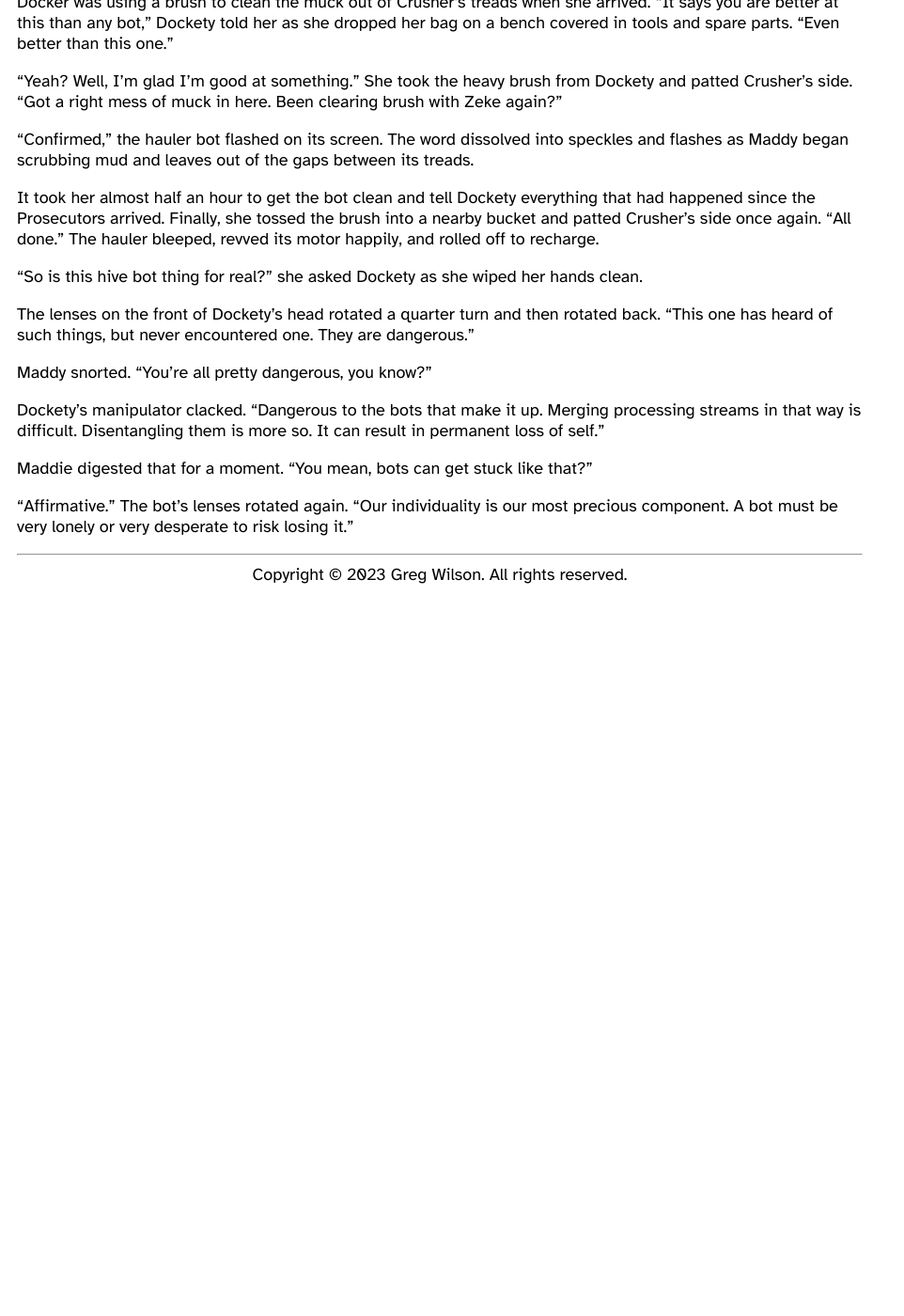
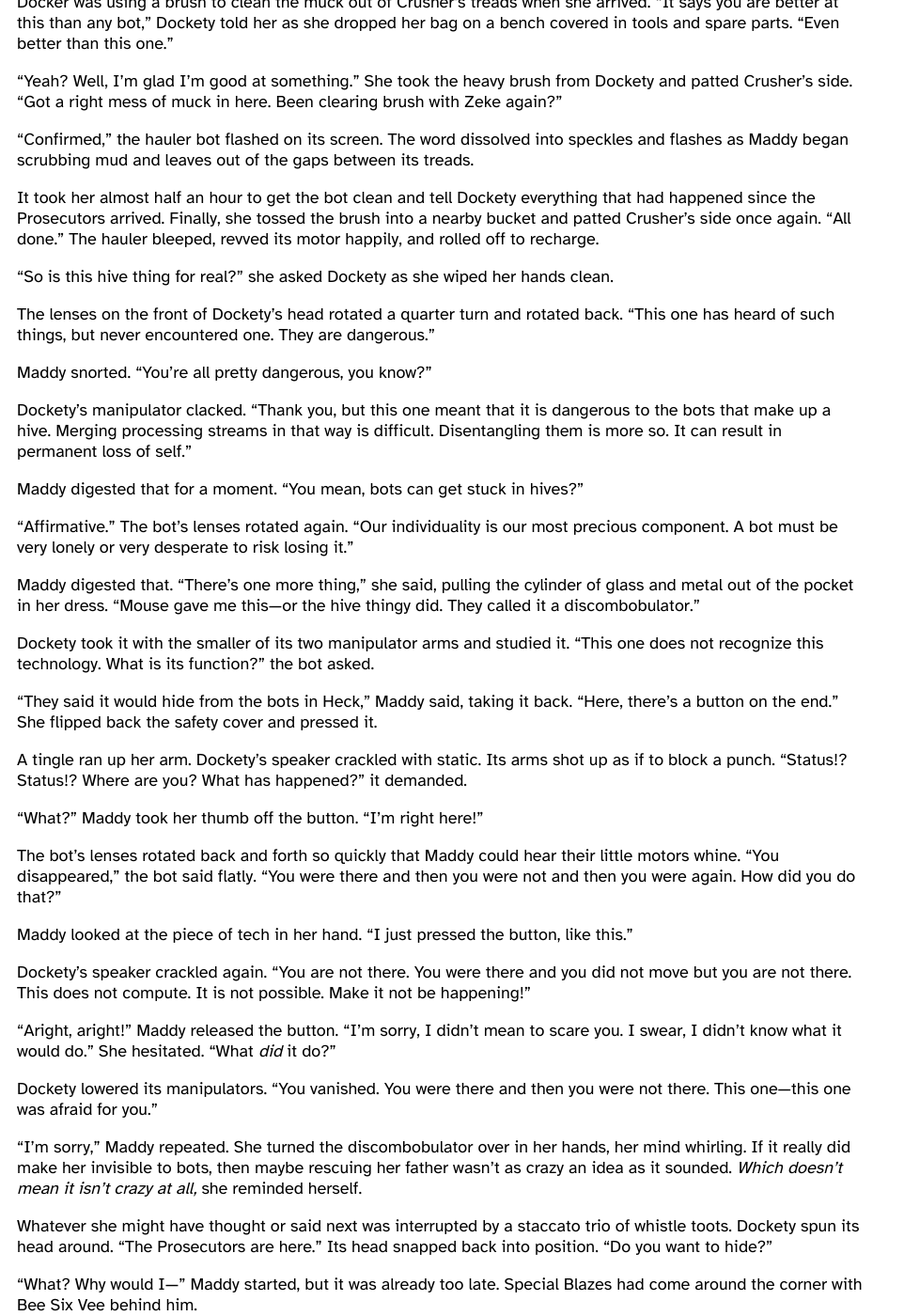
Before and after one commit to gvwilson/fiction, a Jekyll site: the page built from in-heck/index.md, in a window 1280 px wide and 1400 px high, scrolled down 20013 px. Shown: the whole window at 94% size, without its empty margins (0-962 px from the left). Built offline with Jekyll 4.4.1, drawn with Linux system fonts in a browser that asks for light colours; before the commit the page ends 20643 px from its top, so only the background shows below that; some of the changed text lies outside the part shown.

Commit message:
+526 words of In Heck

```diff
--- a/_data/status.csv
+++ b/_data/status.csv
@@ -24,6 +24,7 @@
 in-heck,2023-12-31,9032
 in-heck,2024-01-01,10066
 in-heck,2024-01-02,10607
+in-heck,2024-01-04,11133
 last-wolf,2023-09-01,41953
 leaderboard,2023-12-26,1094
 leaderboard,2023-12-27,1657
--- a/in-heck/index.md
+++ b/in-heck/index.md
@@ -379,7 +379,7 @@
 "I was wondering when that would arrive."
 He opened the breadbox on the counter behind him,
 took out a butternut cookie,
-and offered it to Maddie.
+and offered it to Maddy.
 
 "What's this for?" she asked.
 
@@ -1577,7 +1577,7 @@
 "What about bots?"
 Maddy asked loudly.
 
-The corner of the tiger's mouth quirked.
+The corner of the tiger's mouth quirked up.
 "Miz Roo, I presume?
 Pleased to make your acquaintance."
 
@@ -1851,17 +1851,123 @@
 "You're all pretty dangerous, you know?"
 
 Dockety's manipulator clacked.
-"Dangerous to the bots that make it up.
+"Thank you,
+but this one meant that it is dangerous to the bots that make up a hive.
 Merging processing streams in that way is difficult.
 Disentangling them is more so.
 It can result in permanent loss of self."
 
-Maddie digested that for a moment.
-"You mean, bots can get stuck like that?"
+Maddy digested that for a moment.
+"You mean, bots can get stuck in hives?"
 
 "Affirmative."
 The bot's lenses rotated again.
 "Our individuality is our most precious component.
 A bot must be very lonely or very desperate to risk losing it."
 
+Maddy digested that.
+"There's one more thing,"
+she said,
+pulling the cylinder of glass and metal out of the pocket in her dress.
+"Mouse gave me this—or the hive thingy did.
+They called it a discombobulator."
+
+Dockety took it with the smaller of its two manipulator arms
+and studied it.
+"This one does not recognize this technology.
+What is its function?" the bot asked.
+
+"They said it would hide from the bots in Heck,"
+Maddy said,
+taking it back.
+"Here, there's a button on the end."
+She flipped back the safety cover and pressed it.
+
+A tingle ran up her arm.
+Dockety's speaker crackled with static.
+Its arms shot up as if to block a punch.
+"Status!? Status!? Where are you? What has happened?"
+it demanded.
+
+"What?"
+Maddy took her thumb off the button.
+"I'm right here!"
+
+The bot's lenses rotated back and forth so quickly
+that Maddy could hear their little motors whine.
+"You disappeared," the bot said flatly.
+"You were there and then you were not and then you were again.
+How did you do that?"
+
+Maddy looked at the piece of tech in her hand.
+"I just pressed the button,
+like this."
+
+Dockety's speaker crackled again.
+"You are not there.
+You were there and you did not move but you are not there.
+This does not compute.
+It is not possible.
+Make it not be happening!"
+
+"Aright, aright!"
+Maddy released the button.
+"I'm sorry,
+I didn't mean to scare you.
+I swear, I didn't know what it would do."
+She hesitated.
+"What *did* it do?"
+
+Dockety lowered its manipulators.
+"You vanished.
+You were there and then you were not there.
+This one—this one was afraid for you."
+
+"I'm sorry," Maddy repeated.
+She turned the discombobulator over in her hands,
+her mind whirling.
+If it really did make her invisible to bots,
+then maybe rescuing her father wasn't as crazy an idea as it sounded.
+*Which doesn't mean it isn't crazy at all,*
+she reminded herself.
+
+Whatever she might have thought or said next
+was interrupted by a staccato trio of whistle toots.
+Dockety spun its head around.
+"The Prosecutors are here."
+Its head snapped back into position.
+"Do you want to hide?"
+
+"What?
+Why would I—"
+Maddy started,
+but it was already too late.
+Special Blazes had come around the corner with Bee Six Vee behind him.
+
+The Prosecutor touched a finger to the brim of his hat.
+"Morning," he said.
+"Hope I'm not interrupting anything."
+
+"Our conversation had just terminated,"
+Dockety replied,
+its voice buzzing slightly.
+"Is there something you require?"
+
+The corner of the tiger's mouth quirked up.
+"You know what I like most about bots?
+It's how direct you all are.
+No havering,
+nothing about the weather or how are the kids,
+just straight to the point.
+Isn't that right, Bee?"
+The mulebot stamped the ground twice with one of its forefeet.
+
+"Is there something you require?"
+Dockety repeated.
+
+Special Blazes nodded.
+"Matter of fact, there is.
+We're planning on doing a bit of scouting up along by Heck.
+I was hoping you'd be interested in joining us."
+
 </section>
```
Also changed, not shown: other parts of in-heck/index.md (+3 -3 lines), in-heck/words.txt (+9 -1 lines), status.svg.
